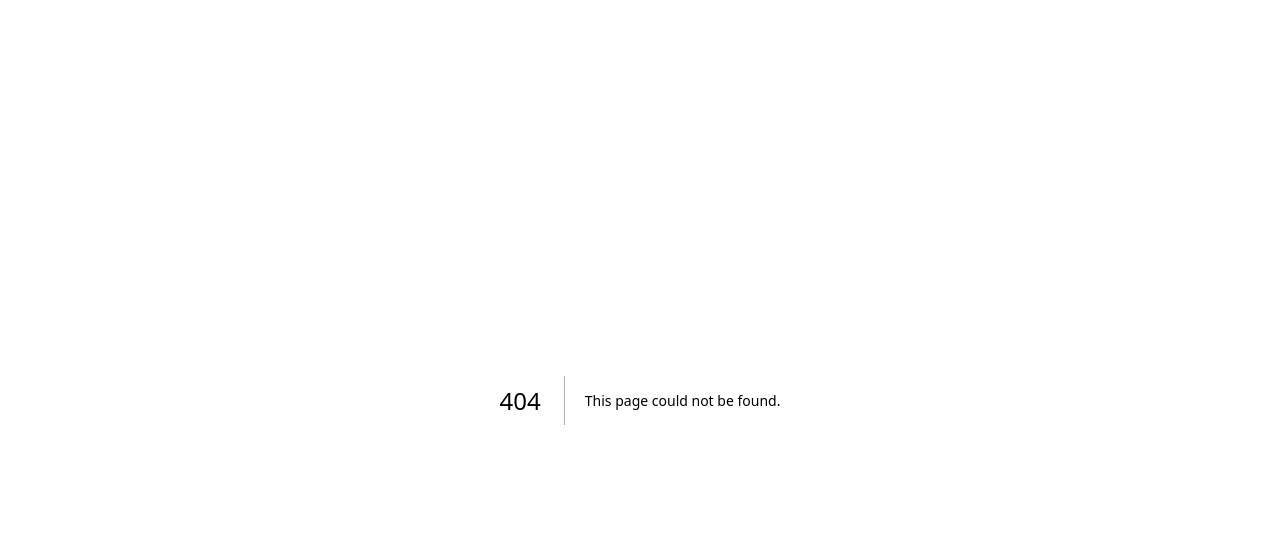
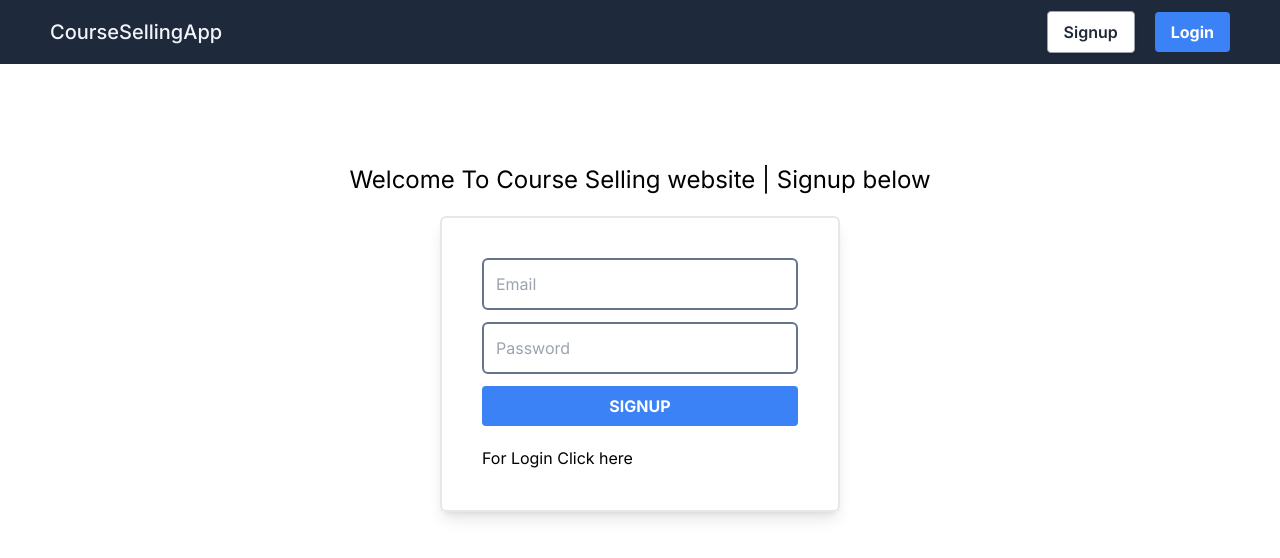
Before and after one commit to Hamm01/CourseSelling-App, a Next.js app: page /signup in a window 1280 px wide. Before the commit this address had no page. Shown: the top 558 px of the page. Built offline with nearby package versions, Linux system fonts and the light colour scheme.

Commit message:
Added the project structure

```diff
--- a/package.json
+++ b/package.json
@@ -13,12 +13,17 @@
     "@types/react": "18.2.21",
     "@types/react-dom": "18.2.7",
     "autoprefixer": "10.4.15",
+    "axios": "^1.5.0",
     "eslint": "8.48.0",
     "eslint-config-next": "13.4.19",
+    "jsonwebtoken": "^9.0.2",
+    "mongoose": "^7.5.0",
     "next": "13.4.19",
     "postcss": "8.4.29",
     "react": "18.2.0",
     "react-dom": "18.2.0",
+    "react-hot-toast": "^2.4.1",
+    "recoil": "^0.7.7",
     "tailwindcss": "3.3.3",
     "typescript": "5.2.2"
   }
--- /dev/null
+++ b/src/app/appbar.tsx
@@ -0,0 +1,3 @@
+export default function Appbar() {
+  return <div>appbar with himanish</div>
+}
--- /dev/null
+++ b/src/app/appbar/appbar.tsx
@@ -0,0 +1,30 @@
+import Link from 'next/link'
+import { useRouter } from 'next/navigation'
+export default function Appbar() {
+  const router = useRouter()
+  return (
+    <div className="appbar-container w-100 flex items-center justify-between px-[50px] py-8 h-10 bg-slate-800 ">
+      <Link href={'/'} className="text-xl font-medium text-slate-100">
+        CourseSellingApp
+      </Link>
+      <div>
+        <button
+          className="bg-white hover:bg-gray-100 text-gray-800 font-semibold py-2 px-4 border border-gray-400 rounded shadow mx-[20px]"
+          onClick={() => {
+            router.push('/signup')
+          }}
+        >
+          Signup
+        </button>
+        <button
+          className="bg-blue-500 hover:bg-blue-700 text-white font-bold py-2 px-4 rounded"
+          onClick={() => {
+            router.push('/signin')
+          }}
+        >
+          Login
+        </button>
+      </div>
+    </div>
+  )
+}
--- a/src/app/globals.css
+++ b/src/app/globals.css
@@ -7,21 +7,7 @@
   --background-start-rgb: 214, 219, 220;
   --background-end-rgb: 255, 255, 255;
 }
+/*
+.appbar-container{
 
-@media (prefers-color-scheme: dark) {
-  :root {
-    --foreground-rgb: 255, 255, 255;
-    --background-start-rgb: 0, 0, 0;
-    --background-end-rgb: 0, 0, 0;
-  }
-}
-
-body {
-  color: rgb(var(--foreground-rgb));
-  background: linear-gradient(
-      to bottom,
-      transparent,
-      rgb(var(--background-end-rgb))
-    )
-    rgb(var(--background-start-rgb));
-}
+} */
--- a/src/app/layout.tsx
+++ b/src/app/layout.tsx
@@ -1,22 +1,30 @@
+'use client'
 import './globals.css'
 import type { Metadata } from 'next'
 import { Inter } from 'next/font/google'
-
+import Appbar from './appbar/appbar'
+import { RecoilRoot } from 'recoil'
 const inter = Inter({ subsets: ['latin'] })
-
 export const metadata: Metadata = {
   title: 'Create Next App',
-  description: 'Generated by create next app',
+  description: 'Generated by create next app'
 }
 
 export default function RootLayout({
-  children,
+  children
 }: {
   children: React.ReactNode
 }) {
   return (
     <html lang="en">
-      <body className={inter.className}>{children}</body>
+      <body className={inter.className}>
+        <div className="mx-auto w-100 min-h-full">
+          <RecoilRoot>
+            <Appbar />
+            {children}
+          </RecoilRoot>
+        </div>
+      </body>
     </html>
   )
 }
--- a/src/app/page.tsx
+++ b/src/app/page.tsx
@@ -1,112 +1,44 @@
-import Image from 'next/image'
-
+'use client'
+import Appbar from './appbar/appbar'
+import { useRouter } from 'next/navigation'
 export default function Home() {
+  const router = useRouter()
   return (
-    <main className="flex min-h-screen flex-col items-center justify-between p-24">
-      <div className="z-10 max-w-5xl w-full items-center justify-between font-mono text-sm lg:flex">
-        <p className="fixed left-0 top-0 flex w-full justify-center border-b border-gray-300 bg-gradient-to-b from-zinc-200 pb-6 pt-8 backdrop-blur-2xl dark:border-neutral-800 dark:bg-zinc-800/30 dark:from-inherit lg:static lg:w-auto  lg:rounded-xl lg:border lg:bg-gray-200 lg:p-4 lg:dark:bg-zinc-800/30">
-          Get started by editing&nbsp;
-          <code className="font-mono font-bold">src/app/page.tsx</code>
-        </p>
-        <div className="fixed bottom-0 left-0 flex h-48 w-full items-end justify-center bg-gradient-to-t from-white via-white dark:from-black dark:via-black lg:static lg:h-auto lg:w-auto lg:bg-none">
-          <a
-            className="pointer-events-none flex place-items-center gap-2 p-8 lg:pointer-events-auto lg:p-0"
-            href="https://vercel.com?utm_source=create-next-app&utm_medium=appdir-template&utm_campaign=create-next-app"
-            target="_blank"
-            rel="noopener noreferrer"
-          >
-            By{' '}
-            <Image
-              src="/vercel.svg"
-              alt="Vercel Logo"
-              className="dark:invert"
-              width={100}
-              height={24}
-              priority
-            />
-          </a>
+    <main className="">
+      <div className="grid grid-cols-2">
+        <div className="flex flex-col justify-center items-center">
+          <div>
+            <h2 className="text-4xl font-normal">Course Selling App Admin</h2>
+            <h3 className="text-xl font-normal mt-2">
+              A place to learn, earn and grow
+            </h3>
+            <div className="btn-container mt-5">
+              <button
+                className="bg-white hover:bg-gray-100 text-gray-800 font-semibold py-2 px-4 border border-gray-400 rounded shadow mr-[20px] mt"
+                onClick={() => {
+                  router.push('/signup')
+                }}
+              >
+                Signup
+              </button>
+              <button
+                className="bg-blue-500 hover:bg-blue-700 text-white font-bold py-2 px-4 rounded"
+                onClick={() => {
+                  router.push('/signin')
+                }}
+              >
+                Login
+              </button>
+            </div>
+          </div>
         </div>
-      </div>
-
-      <div className="relative flex place-items-center before:absolute before:h-[300px] before:w-[480px] before:-translate-x-1/2 before:rounded-full before:bg-gradient-radial before:from-white before:to-transparent before:blur-2xl before:content-[''] after:absolute after:-z-20 after:h-[180px] after:w-[240px] after:translate-x-1/3 after:bg-gradient-conic after:from-sky-200 after:via-blue-200 after:blur-2xl after:content-[''] before:dark:bg-gradient-to-br before:dark:from-transparent before:dark:to-blue-700 before:dark:opacity-10 after:dark:from-sky-900 after:dark:via-[#0141ff] after:dark:opacity-40 before:lg:h-[360px] z-[-1]">
-        <Image
-          className="relative dark:drop-shadow-[0_0_0.3rem_#ffffff70] dark:invert"
-          src="/next.svg"
-          alt="Next.js Logo"
-          width={180}
-          height={37}
-          priority
-        />
-      </div>
-
-      <div className="mb-32 grid text-center lg:max-w-5xl lg:w-full lg:mb-0 lg:grid-cols-4 lg:text-left">
-        <a
-          href="https://nextjs.org/docs?utm_source=create-next-app&utm_medium=appdir-template&utm_campaign=create-next-app"
-          className="group rounded-lg border border-transparent px-5 py-4 transition-colors hover:border-gray-300 hover:bg-gray-100 hover:dark:border-neutral-700 hover:dark:bg-neutral-800/30"
-          target="_blank"
-          rel="noopener noreferrer"
-        >
-          <h2 className={`mb-3 text-2xl font-semibold`}>
-            Docs{' '}
-            <span className="inline-block transition-transform group-hover:translate-x-1 motion-reduce:transform-none">
-              -&gt;
-            </span>
-          </h2>
-          <p className={`m-0 max-w-[30ch] text-sm opacity-50`}>
-            Find in-depth information about Next.js features and API.
-          </p>
-        </a>
-
-        <a
-          href="https://nextjs.org/learn?utm_source=create-next-app&utm_medium=appdir-template-tw&utm_campaign=create-next-app"
-          className="group rounded-lg border border-transparent px-5 py-4 transition-colors hover:border-gray-300 hover:bg-gray-100 hover:dark:border-neutral-700 hover:dark:bg-neutral-800/30"
-          target="_blank"
-          rel="noopener noreferrer"
-        >
-          <h2 className={`mb-3 text-2xl font-semibold`}>
-            Learn{' '}
-            <span className="inline-block transition-transform group-hover:translate-x-1 motion-reduce:transform-none">
-              -&gt;
-            </span>
-          </h2>
-          <p className={`m-0 max-w-[30ch] text-sm opacity-50`}>
-            Learn about Next.js in an interactive course with&nbsp;quizzes!
-          </p>
-        </a>
-
-        <a
-          href="https://vercel.com/templates?framework=next.js&utm_source=create-next-app&utm_medium=appdir-template&utm_campaign=create-next-app"
-          className="group rounded-lg border border-transparent px-5 py-4 transition-colors hover:border-gray-300 hover:bg-gray-100 hover:dark:border-neutral-700 hover:dark:bg-neutral-800/30"
-          target="_blank"
-          rel="noopener noreferrer"
-        >
-          <h2 className={`mb-3 text-2xl font-semibold`}>
-            Templates{' '}
-            <span className="inline-block transition-transform group-hover:translate-x-1 motion-reduce:transform-none">
-              -&gt;
-            </span>
-          </h2>
-          <p className={`m-0 max-w-[30ch] text-sm opacity-50`}>
-            Explore the Next.js 13 playground.
-          </p>
-        </a>
-
-        <a
-          href="https://vercel.com/new?utm_source=create-next-app&utm_medium=appdir-template&utm_campaign=create-next-app"
-          className="group rounded-lg border border-transparent px-5 py-4 transition-colors hover:border-gray-300 hover:bg-gray-100 hover:dark:border-neutral-700 hover:dark:bg-neutral-800/30"
-          target="_blank"
-          rel="noopener noreferrer"
-        >
-          <h2 className={`mb-3 text-2xl font-semibold`}>
-            Deploy{' '}
-            <span className="inline-block transition-transform group-hover:translate-x-1 motion-reduce:transform-none">
-              -&gt;
-            </span>
-          </h2>
-          <p className={`m-0 max-w-[30ch] text-sm opacity-50`}>
-            Instantly deploy your Next.js site to a shareable URL with Vercel.
-          </p>
-        </a>
+        <div className=" mt-[100px]">
+          <img
+            src="https://img.freepik.com/premium-vector/young-male-teacher-lesson-blackboard-classroom_9026-58.jpg"
+            alt=" c"
+            width={'80%'}
+          />
+        </div>
       </div>
     </main>
   )
--- /dev/null
+++ b/src/app/signin/page.tsx
@@ -0,0 +1,30 @@
+'use client'
+import Link from 'next/link'
+
+export default function signIn() {
+  return (
+    <div className="signin-container flex justify-center min-h-screen ">
+      <div className="mt-[100px] flex items-center flex-col">
+        <h2 className="text-2xl mb-5">Welcome Back | Sign-in Below</h2>
+        <div className="shadow-lg rounded-md border-2  p-10 flex flex-col lg:w-[400px]">
+          <input
+            type="text"
+            placeholder="Email"
+            className="p-3 border-slate-500 border-2 rounded-md mb-3"
+          />
+          <input
+            type="text"
+            placeholder="Password"
+            className="p-3 border-slate-500 border-2 rounded-md mb-3"
+          />
+          <button className="bg-blue-500 hover:bg-blue-700 text-white font-bold py-2 px-4 rounded">
+            SIGNIN
+          </button>
+          <Link href={'/signup'} className="mt-5">
+            To Register/Signup
+          </Link>
+        </div>
+      </div>
+    </div>
+  )
+}
--- /dev/null
+++ b/src/app/signup/page.tsx
@@ -0,0 +1,32 @@
+'use client'
+import Link from 'next/link'
+import { useRouter } from 'next/navigation'
+export default function SignUp() {
+  return (
+    <div className="signup-container flex justify-center min-h-screen ">
+      <div className="mt-[100px] flex items-center flex-col">
+        <h2 className="text-2xl mb-5">
+          Welcome To Course Selling website | Signup below
+        </h2>
+        <div className="shadow-lg rounded-md border-2  p-10 flex flex-col lg:w-[400px]">
+          <input
+            type="text"
+            placeholder="Email"
+            className="p-3 border-slate-500 border-2 rounded-md mb-3"
+          />
+          <input
+            type="text"
+            placeholder="Password"
+            className="p-3 border-slate-500 border-2 rounded-md mb-3"
+          />
+          <button className="bg-blue-500 hover:bg-blue-700 text-white font-bold py-2 px-4 rounded">
+            SIGNUP
+          </button>
+          <Link href={'/signin'} className="mt-5">
+            For Login Click here
+          </Link>
+        </div>
+      </div>
+    </div>
+  )
+}
```
Also changed, not shown: tsconfig.json (+7 -1 lines), 1 other file (tests, documents, lock files or other folders).
